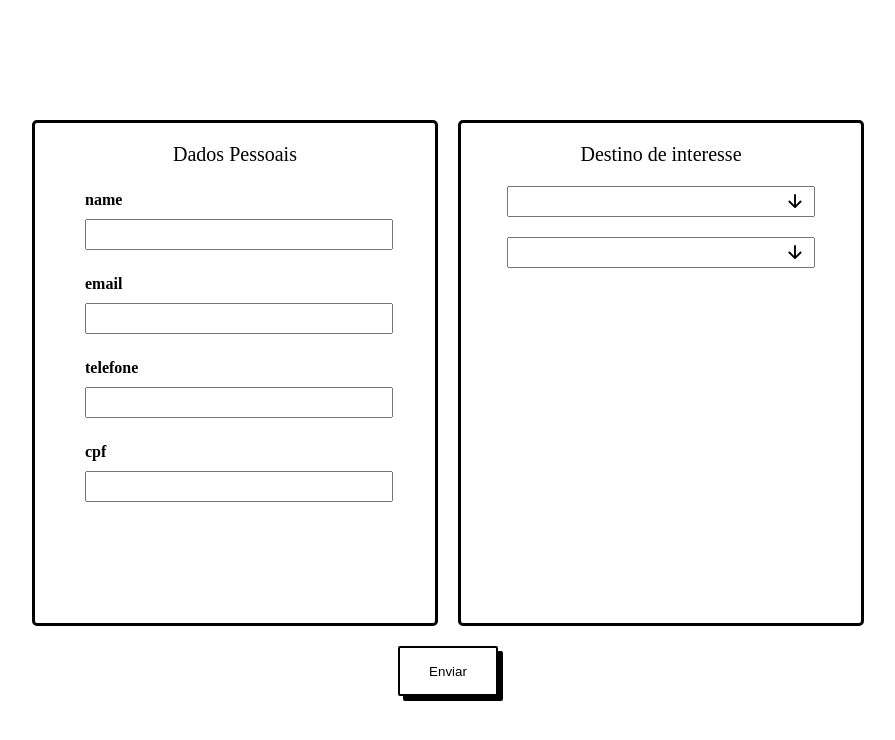
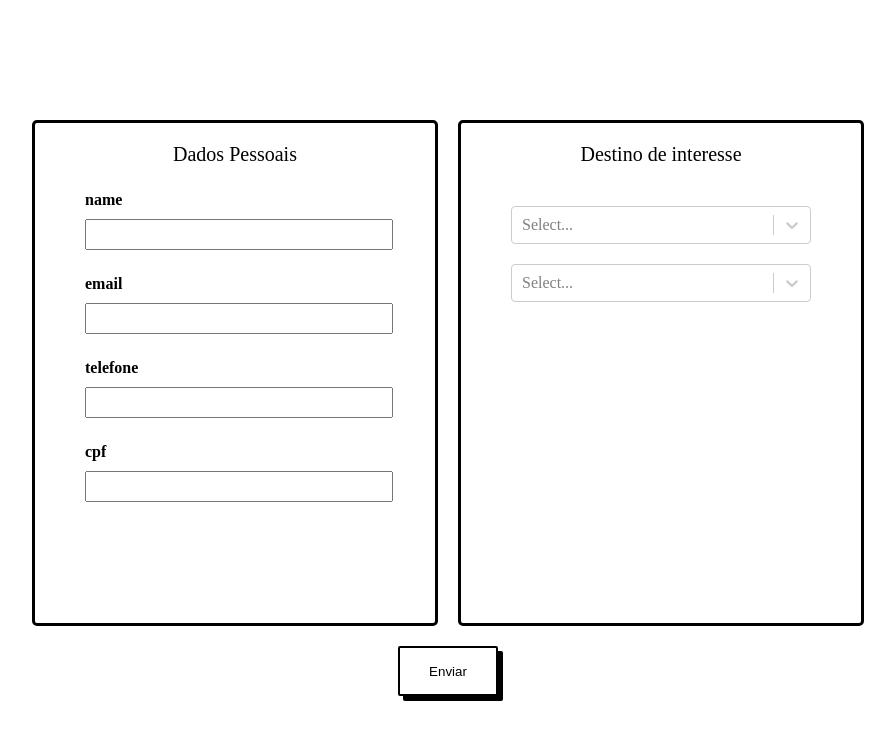
Before and after one commit to VSLC/projeto-allyhub, a React (Create React App) app: page / in a window 1280 px wide. Shown: the top 740 px of the page, without its empty margins (200-1095 px from the left). Built offline with nearby package versions, Linux system fonts and the light colour scheme; no server answers.

Commit message:
feat:List of cities and countries completed.React-select working fine

```diff
--- a/package.json
+++ b/package.json
@@ -3,9 +3,11 @@
   "version": "0.1.0",
   "private": true,
   "dependencies": {
+    "axios": "^1.1.3",
     "react": "^17.0.2",
     "react-dom": "^17.0.2",
     "react-scripts": "^4.0.3",
+    "react-select": "^5.5.7",
     "styled-components": "^5.3.6"
   },
   "scripts": {
--- a/src/App.js
+++ b/src/App.js
@@ -3,8 +3,48 @@ import Label from './components/Label';
 import Button from './components/Button'
 
 import styled from 'styled-components';
+import Select from 'react-select';
+import { useState, useEffect } from 'react';
+
+import axios from 'axios';
+import e from 'cors';
 
 const App = () => {
+    const [countries, setCountries] = useState({});
+    const [cities, setCities] = useState({})
+    const [getCountries, setGetCountries] = useState([])
+    const [getCities, setGetCities] = useState([])
+
+    console.log("countries", countries);
+    console.log("cities", cities);
+
+
+    useEffect(() => {
+        const countriesGet = axios.get('https://amazon-api.sellead.com/country');
+        const optionsCountries = countriesGet.then((response) => setGetCountries(response.data)).catch((error) => { console.log(error) });
+    }, []);
+
+    useEffect(() => {
+        const citiesGet = axios.get('https://amazon-api.sellead.com/city');
+        const optionsCountries = citiesGet.then((response) => setGetCities(response.data)).catch((error) => { console.log(error) });
+    }, []);
+
+    console.log("getCitiesList", getCities);
+
+    const optionsCountry = getCountries.map((e) => {
+        return {
+            value: e.name_ptbr,
+            label: e.name_ptbr
+        }
+    })
+
+    const optionsCities = getCities.map((e) => {
+        return {
+            value: e.name,
+            label: e.name
+        }
+    })
+
     return (
         <>
             <Container>
@@ -25,17 +65,9 @@ const App = () => {
                         </FormContainer>
                     </FormDiv>
                     <FormDiv>
-                        <FormContainerIcon>
-                            <Title>Destino de interesse</Title>
-                            <div>
-                                <Input />
-                                <ion-icon name="arrow-down-outline"></ion-icon>
-                            </div>
-                            <div>
-                                <Input />
-                                <ion-icon name="arrow-down-outline"></ion-icon>
-                            </div>
-                        </FormContainerIcon>
+                        <Title>Destino de interesse</Title>
+                        <Select className='multi-select' isMulti options={optionsCountry} onChange={(element) => setCountries(element)} />
+                        <Select className='multi-select' isMulti options={optionsCities} onChange={(element) => setCities(element)} />
                     </FormDiv>
                 </ContainerContent>
                 <Button />
@@ -91,6 +123,10 @@ const FormDiv = styled.div`
             margin-bottom: 20px;
         }
     }
+    .multi-select{
+        width: 300px;
+        margin-top: 20px;
+    }
 `
 
 const FormContainer = styled.div`
```
Also changed, not shown: 1 other file (tests, documents, lock files or other folders).
